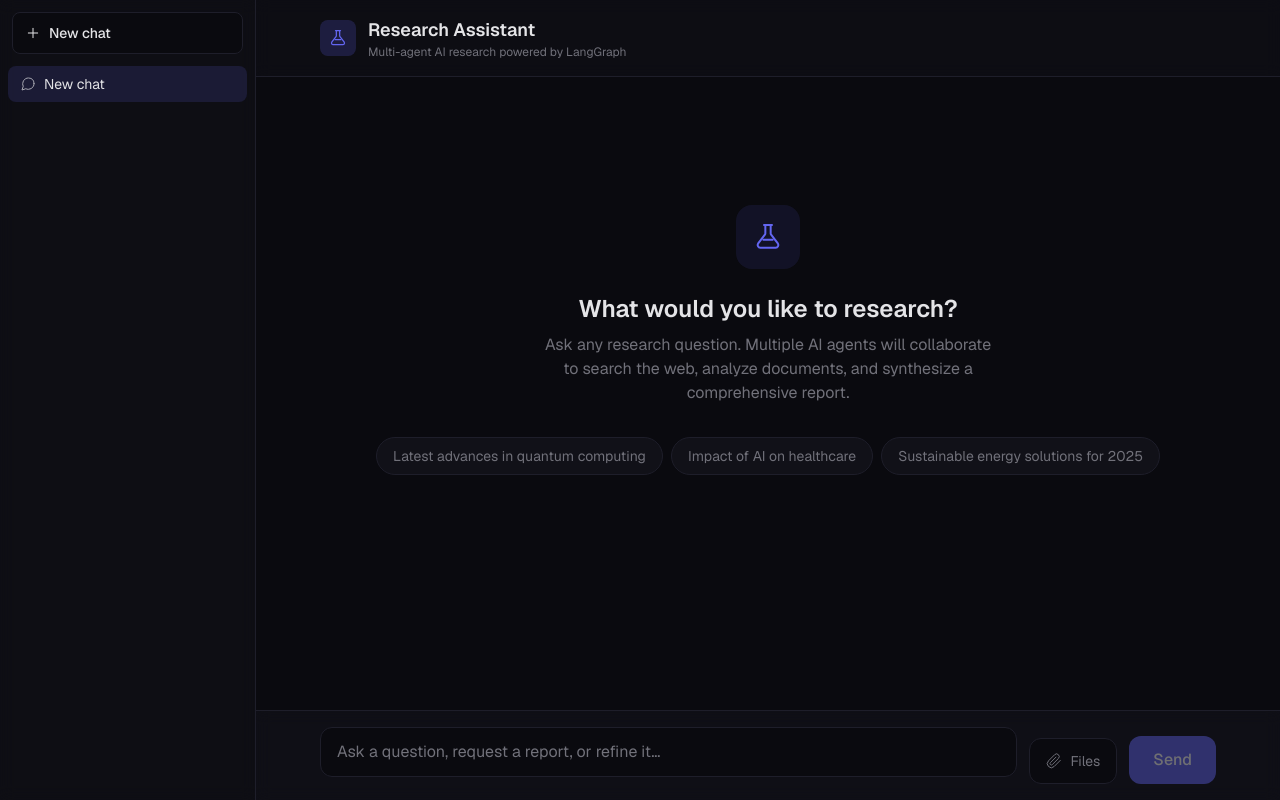
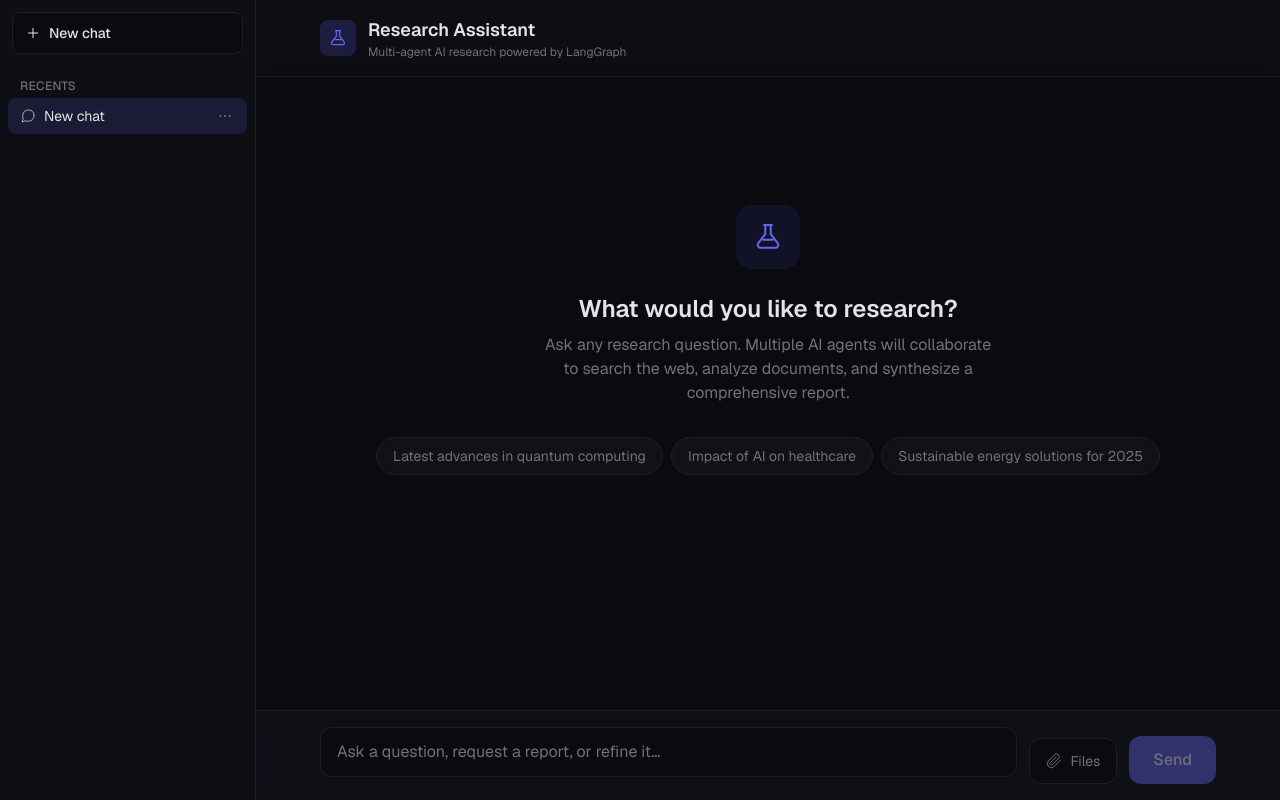
Before and after one commit to Akshats-git/Research-Agent, a Next.js app in the folder frontend/: page / in a window 1280 px wide. Both pictures are taken after a click on the button "New chat". Built offline with nearby package versions, Linux system fonts and the light colour scheme.

Commit message:
feat: add chat management features with pinning, archiving, and renaming functionality

```diff
--- a/frontend/src/app/components/ResearchApp.tsx
+++ b/frontend/src/app/components/ResearchApp.tsx
@@ -135,6 +135,52 @@ function IconMenu({ className = "" }: { className?: string }) {
   );
 }
 
+function IconDots({ className = "" }: { className?: string }) {
+  return (
+    <svg className={className} width="16" height="16" viewBox="0 0 24 24" fill="currentColor">
+      <circle cx="5" cy="12" r="1.6" />
+      <circle cx="12" cy="12" r="1.6" />
+      <circle cx="19" cy="12" r="1.6" />
+    </svg>
+  );
+}
+
+function IconPin({ className = "" }: { className?: string }) {
+  return (
+    <svg className={className} width="16" height="16" viewBox="0 0 24 24" fill="none" stroke="currentColor" strokeWidth="1.5" strokeLinecap="round" strokeLinejoin="round">
+      <path d="M9 4h6l-1 6 3 3v2H7v-2l3-3-1-6z" />
+      <path d="M12 15v5" />
+    </svg>
+  );
+}
+
+function IconPencil({ className = "" }: { className?: string }) {
+  return (
+    <svg className={className} width="16" height="16" viewBox="0 0 24 24" fill="none" stroke="currentColor" strokeWidth="1.5" strokeLinecap="round" strokeLinejoin="round">
+      <path d="M12 20h9" />
+      <path d="M16.5 3.5a2.12 2.12 0 013 3L7 19l-4 1 1-4 12.5-12.5z" />
+    </svg>
+  );
+}
+
+function IconArchive({ className = "" }: { className?: string }) {
+  return (
+    <svg className={className} width="16" height="16" viewBox="0 0 24 24" fill="none" stroke="currentColor" strokeWidth="1.5" strokeLinecap="round" strokeLinejoin="round">
+      <rect x="3" y="4" width="18" height="4" rx="1" />
+      <path d="M5 8v11a1 1 0 001 1h12a1 1 0 001-1V8" />
+      <path d="M10 12h4" />
+    </svg>
+  );
+}
+
+function IconChevron({ className = "" }: { className?: string }) {
+  return (
+    <svg className={className} width="14" height="14" viewBox="0 0 24 24" fill="none" stroke="currentColor" strokeWidth="2" strokeLinecap="round" strokeLinejoin="round">
+      <polyline points="9 6 15 12 9 18" />
+    </svg>
+  );
+}
+
 const STAGE_ICONS: Record<string, (props: { className?: string }) => React.ReactElement> = {
   orchestrator: IconOrchestrator,
   web_researcher: IconGlobe,
@@ -165,6 +211,8 @@ interface Chat {
   id: string;
   title: string;
   turns: Turn[];
+  pinned?: boolean;
+  archived?: boolean;
   createdAt: number;
   updatedAt: number;
 }
@@ -265,8 +313,44 @@ function selectChat(id: string) {
 
 function deleteChat(id: string) {
   const chats = store.chats.filter((c) => c.id !== id);
-  const activeChatId = store.activeChatId === id ? chats[0]?.id ?? null : store.activeChatId;
+  const activeChatId =
+    store.activeChatId === id ? firstOpenChatId(chats) : store.activeChatId;
   setStore({ chats, activeChatId });
+}
+
+function renameChat(id: string, title: string) {
+  const next = title.trim();
+  if (!next) return;
+  setStore({
+    ...store,
+    chats: store.chats.map((c) => (c.id === id ? { ...c, title: next.slice(0, TITLE_MAX) } : c)),
+  });
+}
+
+function togglePinned(id: string) {
+  setStore({
+    ...store,
+    chats: store.chats.map((c) => (c.id === id ? { ...c, pinned: !c.pinned } : c)),
+  });
+}
+
+/** Archive/unarchive; if the active chat is being archived, move focus off it. */
+function toggleArchived(id: string) {
+  const chats = store.chats.map((c) =>
+    c.id === id ? { ...c, archived: !c.archived } : c
+  );
+  const target = chats.find((c) => c.id === id);
+  const activeChatId =
+    target?.archived && store.activeChatId === id
+      ? firstOpenChatId(chats)
+      : store.activeChatId;
+  setStore({ chats, activeChatId });
+}
+
+/** The most recent non-archived chat, or null — used when focus needs a fallback. */
+function firstOpenChatId(chats: Chat[]): string | null {
+  const open = chats.filter((c) => !c.archived).sort((a, b) => b.updatedAt - a.updatedAt);
+  return open[0]?.id ?? null;
 }
 
 function newTurn(query: string): Turn {
@@ -441,7 +525,32 @@ function ReportCard({
   );
 }
 
-/** The chat-history sidebar: new-chat button plus a switchable list of chats. */
+/** A single item in the chat-options dropdown menu. */
+function MenuItem({
+  icon,
+  label,
+  danger = false,
+  onClick,
+}: {
+  icon: React.ReactNode;
+  label: string;
+  danger?: boolean;
+  onClick: () => void;
+}) {
+  return (
+    <button
+      onClick={onClick}
+      className={`w-full flex items-center gap-2.5 px-3 py-1.5 text-left transition-colors cursor-pointer ${
+        danger ? "text-red-400 hover:bg-red-500/10" : "text-foreground hover:bg-accent/10"
+      }`}
+    >
+      <span className="shrink-0 opacity-80">{icon}</span>
+      {label}
+    </button>
+  );
+}
+
+/** The chat-history sidebar: new-chat button, pinned/recent groups, per-chat menu. */
 function Sidebar({
   chats,
   activeChatId,
@@ -453,7 +562,105 @@ function Sidebar({
   open: boolean;
   onClose: () => void;
 }) {
-  const ordered = [...chats].sort((a, b) => b.updatedAt - a.updatedAt);
+  const [menu, setMenu] = useState<{ id: string; top: number; left: number } | null>(null);
+  const [renamingId, setRenamingId] = useState<string | null>(null);
+  const [renameValue, setRenameValue] = useState("");
+  const [showArchived, setShowArchived] = useState(false);
+
+  const byRecent = (a: Chat, b: Chat) => b.updatedAt - a.updatedAt;
+  const visible = chats.filter((c) => !c.archived);
+  const pinned = visible.filter((c) => c.pinned).sort(byRecent);
+  const recents = visible.filter((c) => !c.pinned).sort(byRecent);
+  const archived = chats.filter((c) => c.archived).sort(byRecent);
+
+  const openMenu = (e: React.MouseEvent, id: string) => {
+    e.stopPropagation();
+    if (menu?.id === id) {
+      setMenu(null);
+      return;
+    }
+    const r = (e.currentTarget as HTMLElement).getBoundingClientRect();
+    const width = 176;
+    const height = 210;
+    const left = Math.min(r.right - 8, window.innerWidth - width - 8);
+    const top = Math.min(r.bottom + 4, window.innerHeight - height - 8);
+    setMenu({ id, top, left });
+  };
+
+  const startRename = (chat: Chat) => {
+    setMenu(null);
+    setRenameValue(chat.title);
+    setRenamingId(chat.id);
+  };
+
+  const commitRename = () => {
+    if (renamingId) renameChat(renamingId, renameValue);
+    setRenamingId(null);
+  };
+
+  const renderChat = (chat: Chat) => {
+    const isActive = chat.id === activeChatId;
+    const running = chat.turns.some((t) => t.status === "running");
+    const isRenaming = renamingId === chat.id;
+    const menuOpen = menu?.id === chat.id;
+
+    return (
+      <div
+        key={chat.id}
+        onClick={() => {
+          if (isRenaming) return;
+          selectChat(chat.id);
+          onClose();
+        }}
+        className={`group flex items-center gap-2 px-3 py-2 rounded-lg cursor-pointer transition-colors ${
+          isActive ? "bg-accent/15 text-foreground" : "text-muted hover:bg-card hover:text-foreground"
+        }`}
+      >
+        {running ? (
+          <span className="w-3.5 h-3.5 shrink-0 border-2 border-accent/40 border-t-accent rounded-full animate-spin" />
+        ) : chat.pinned ? (
+          <IconPin className="shrink-0 opacity-70" />
+        ) : (
+          <IconChat className="shrink-0 opacity-70" />
+        )}
+
+        {isRenaming ? (
+          <input
+            autoFocus
+            value={renameValue}
+            onChange={(e) => setRenameValue(e.target.value)}
+            onClick={(e) => e.stopPropagation()}
+            onKeyDown={(e) => {
+              if (e.key === "Enter") {
+                e.preventDefault();
+                commitRename();
+              } else if (e.key === "Escape") {
+                setRenamingId(null);
+              }
+            }}
+            onBlur={commitRename}
+            className="flex-1 min-w-0 bg-background border border-accent/50 rounded px-1.5 py-0.5 text-sm text-foreground focus:outline-none"
+          />
+        ) : (
+          <span className="flex-1 truncate text-sm">{chat.title || "New chat"}</span>
+        )}
+
+        {!isRenaming && (
+          <button
+            onClick={(e) => openMenu(e, chat.id)}
+            aria-label="Chat options"
+            className={`shrink-0 p-0.5 rounded hover:bg-background/70 text-muted hover:text-foreground transition-opacity ${
+              menuOpen || isActive ? "opacity-100" : "opacity-0 group-hover:opacity-100 focus:opacity-100"
+            }`}
+          >
+            <IconDots />
+          </button>
+        )}
+      </div>
+    );
+  };
+
+  const menuChat = menu ? chats.find((c) => c.id === menu.id) : null;
 
   return (
     <>
@@ -480,45 +687,82 @@ function Sidebar({
           </button>
         </div>
 
-        <nav className="flex-1 overflow-y-auto px-2 pb-3 space-y-0.5">
-          {ordered.length === 0 && (
+        <nav className="flex-1 overflow-y-auto px-2 pb-3">
+          {visible.length === 0 && archived.length === 0 && (
             <p className="px-3 py-2 text-xs text-muted">No chats yet</p>
           )}
-          {ordered.map((chat) => {
-            const isActive = chat.id === activeChatId;
-            const running = chat.turns.some((t) => t.status === "running");
-            return (
-              <div
-                key={chat.id}
-                onClick={() => {
-                  selectChat(chat.id);
-                  onClose();
-                }}
-                className={`group flex items-center gap-2 px-3 py-2 rounded-lg cursor-pointer transition-colors ${
-                  isActive ? "bg-accent/15 text-foreground" : "text-muted hover:bg-card hover:text-foreground"
-                }`}
+
+          {pinned.length > 0 && (
+            <>
+              <p className="px-3 pt-2 pb-1 text-xs font-medium text-muted uppercase tracking-wide">
+                Pinned
+              </p>
+              <div className="space-y-0.5">{pinned.map(renderChat)}</div>
+            </>
+          )}
+
+          {recents.length > 0 && (
+            <>
+              <p className="px-3 pt-3 pb-1 text-xs font-medium text-muted uppercase tracking-wide">
+                Recents
+              </p>
+              <div className="space-y-0.5">{recents.map(renderChat)}</div>
+            </>
+          )}
+
+          {archived.length > 0 && (
+            <div className="pt-2 mt-2 border-t border-card-border">
+              <button
+                onClick={() => setShowArchived((s) => !s)}
+                className="w-full flex items-center gap-1 px-3 py-1.5 text-xs font-medium text-muted uppercase tracking-wide hover:text-foreground transition-colors cursor-pointer"
               >
-                {running ? (
-                  <span className="w-3.5 h-3.5 shrink-0 border-2 border-accent/40 border-t-accent rounded-full animate-spin" />
-                ) : (
-                  <IconChat className="shrink-0 opacity-70" />
-                )}
-                <span className="flex-1 truncate text-sm">{chat.title || "New chat"}</span>
-                <button
-                  onClick={(e) => {
-                    e.stopPropagation();
-                    deleteChat(chat.id);
-                  }}
-                  className="shrink-0 opacity-0 group-hover:opacity-100 focus:opacity-100 text-muted hover:text-red-400 transition-opacity cursor-pointer"
-                  aria-label="Delete chat"
-                >
-                  <IconTrash className="w-3.5 h-3.5" />
-                </button>
-              </div>
-            );
-          })}
+                <IconChevron className={`transition-transform ${showArchived ? "rotate-90" : ""}`} />
+                Archived ({archived.length})
+              </button>
+              {showArchived && <div className="space-y-0.5 mt-1">{archived.map(renderChat)}</div>}
+            </div>
+          )}
         </nav>
       </aside>
+
+      {/* Per-chat options menu (fixed so it escapes the sidebar's scroll clip) */}
+      {menu && menuChat && (
+        <>
+          <div className="fixed inset-0 z-50" onClick={() => setMenu(null)} aria-hidden />
+          <div
+            className="fixed z-[60] w-44 rounded-lg border border-card-border bg-card shadow-xl py-1 text-sm animate-fade-in"
+            style={{ top: menu.top, left: menu.left }}
+          >
+            <MenuItem icon={<IconPencil />} label="Rename" onClick={() => startRename(menuChat)} />
+            <MenuItem
+              icon={<IconPin />}
+              label={menuChat.pinned ? "Unpin" : "Pin chat"}
+              onClick={() => {
+                togglePinned(menuChat.id);
+                setMenu(null);
+              }}
+            />
+            <MenuItem
+              icon={<IconArchive />}
+              label={menuChat.archived ? "Unarchive" : "Archive"}
+              onClick={() => {
+                toggleArchived(menuChat.id);
+                setMenu(null);
+              }}
+            />
+            <div className="my-1 border-t border-card-border" />
+            <MenuItem
+              icon={<IconTrash />}
+              label="Delete"
+              danger
+              onClick={() => {
+                deleteChat(menuChat.id);
+                setMenu(null);
+              }}
+            />
+          </div>
+        </>
+      )}
     </>
   );
 }
```
